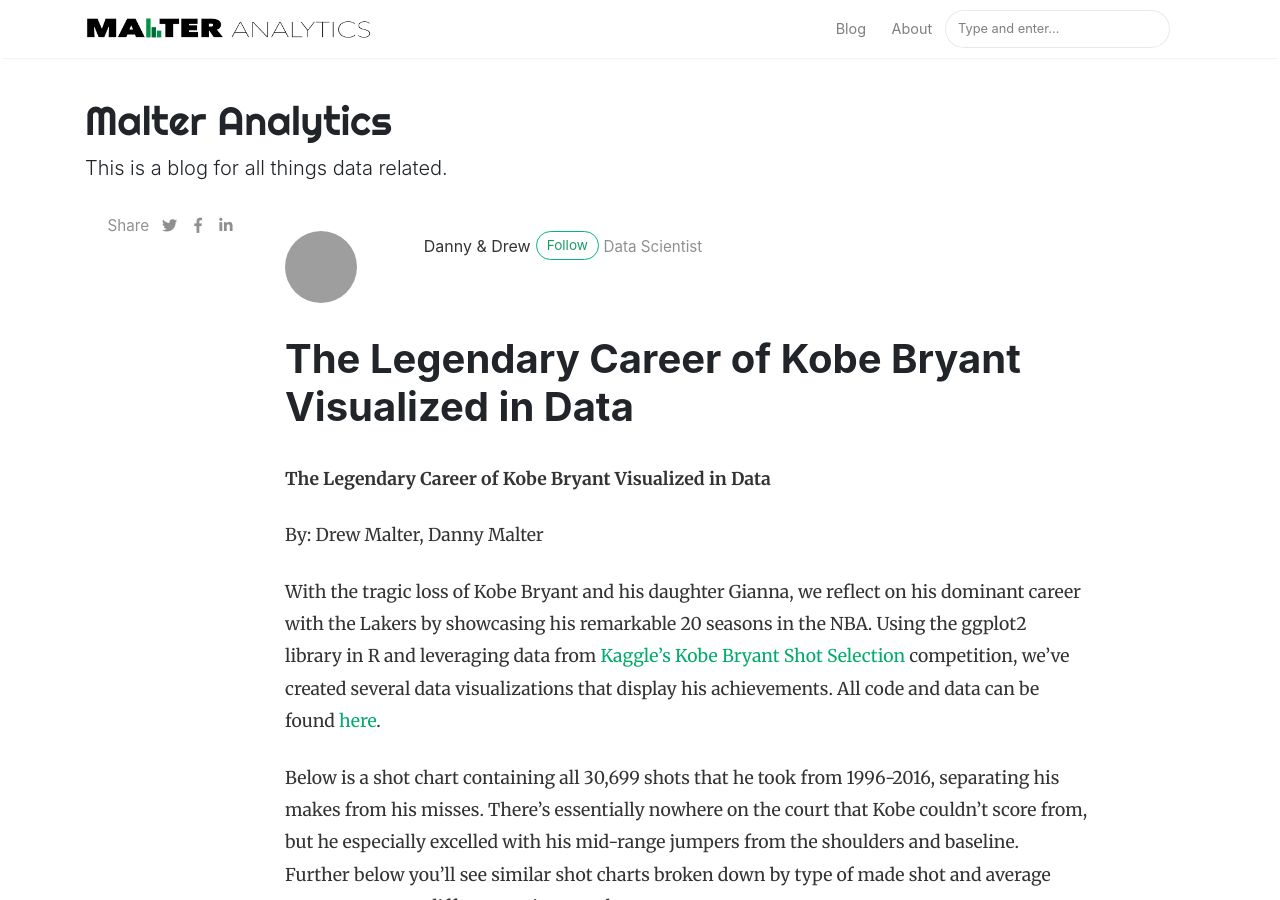
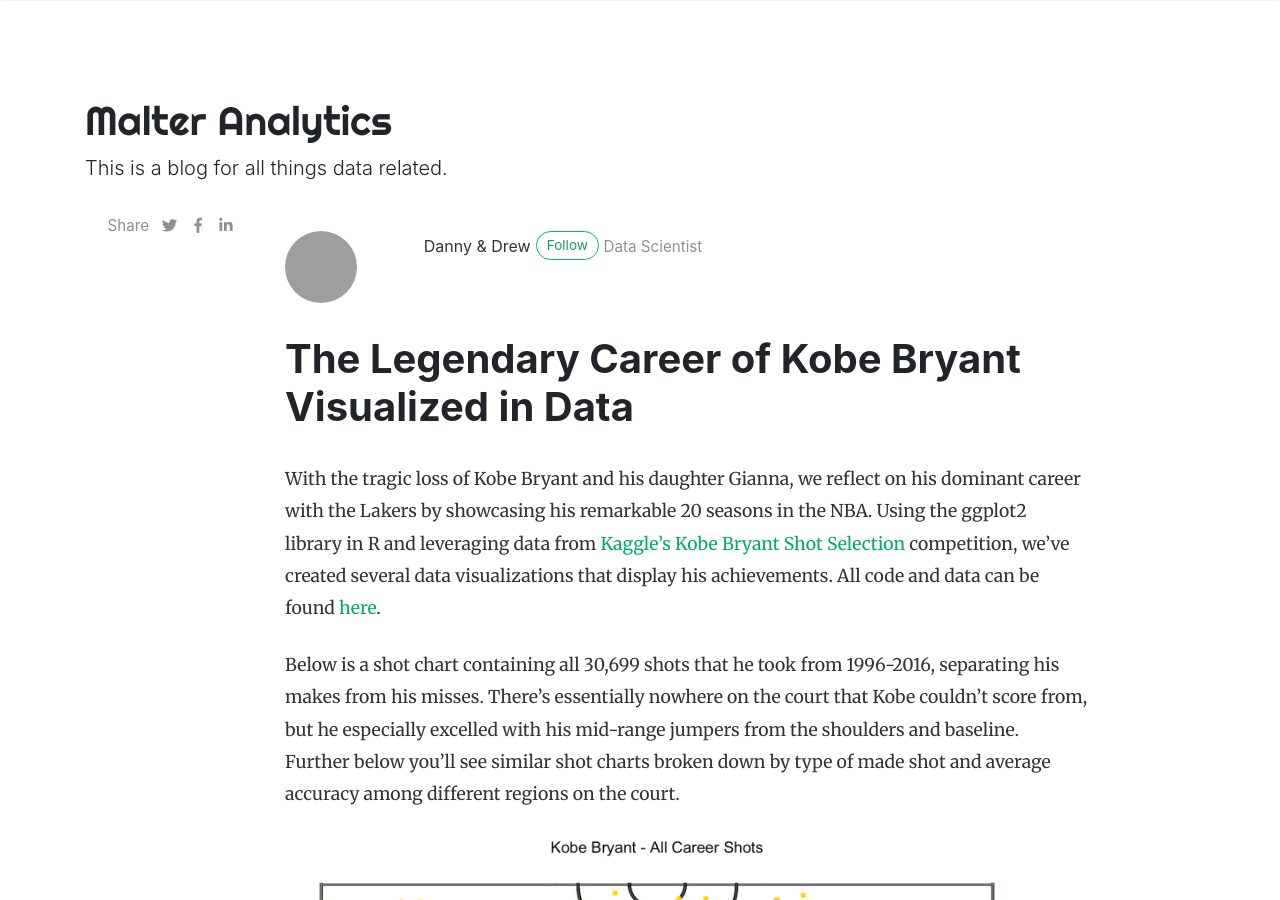
Before and after one commit to malteranalytics/malteranalytics.github.io, a Jekyll site: the page built from _posts/2020-01-28-kobe.md, in a window 1280 px wide and 900 px high. Built offline with Jekyll 4.4.1, drawn with Linux system fonts in a browser that asks for light colours; nearby versions of some CDN libraries; comment, search, counter and statistics services are not loaded; grey boxes are pictures that could not be loaded.

Commit message:
Update 2020-01-28-kobe.md

```diff
--- a/_posts/2020-01-28-kobe.md
+++ b/_posts/2020-01-28-kobe.md
@@ -9,9 +9,6 @@
 ---
 
 {% raw %}
-<b>The Legendary Career of Kobe Bryant Visualized in Data</b>
-
-By: Drew Malter, Danny Malter
 
 With the tragic loss of Kobe Bryant and his daughter Gianna, we reflect on his dominant career with the Lakers by showcasing his remarkable 20 seasons in the NBA.  Using the ggplot2 library in R and leveraging data from [Kaggle's Kobe Bryant Shot Selection](https://www.kaggle.com/c/kobe-bryant-shot-selection){:target="_blank"} competition, we’ve created several data visualizations that display his achievements.  All code and data can be found [here](https://github.com/danmalter/kobe-bryant){:target="_blank"}.
 
```
